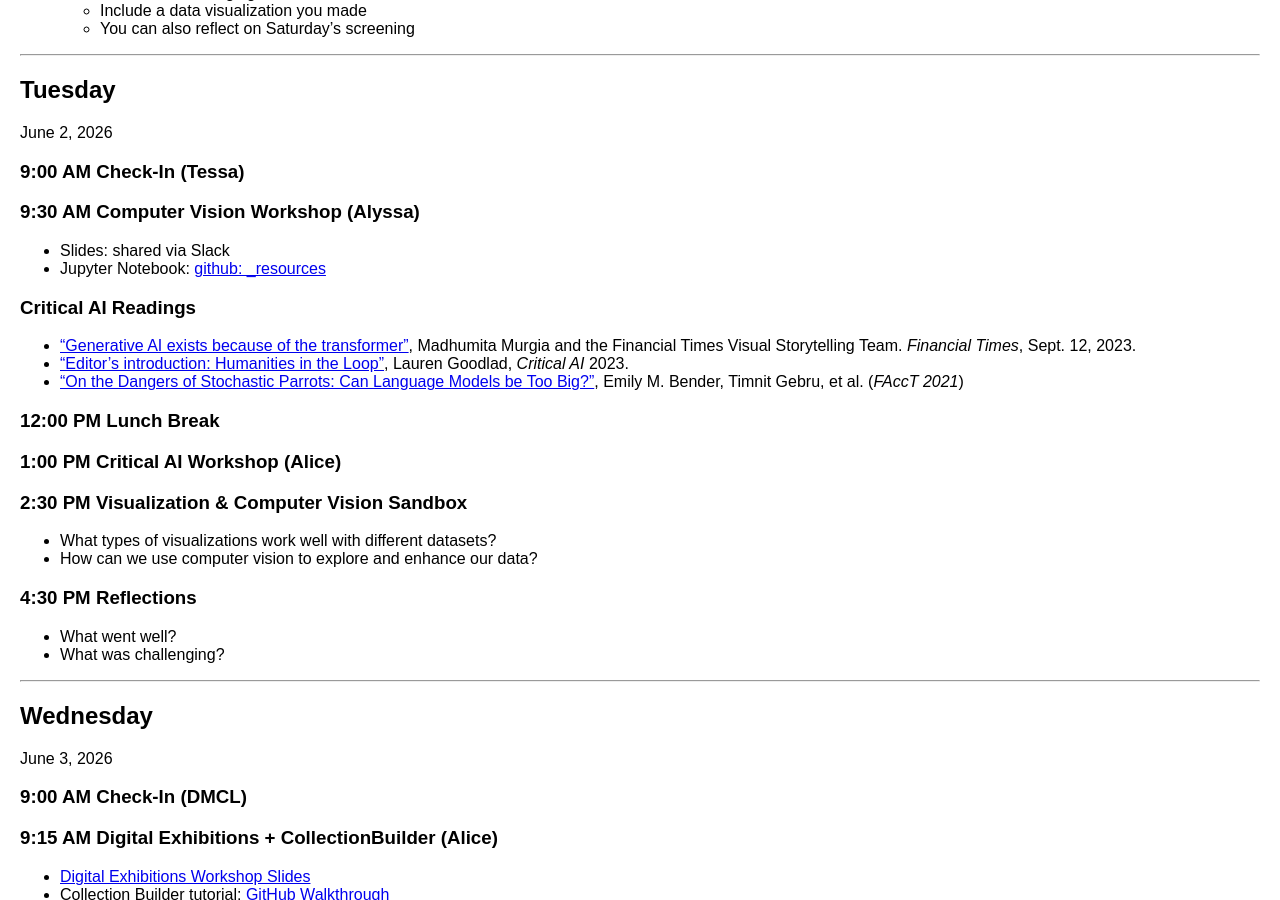
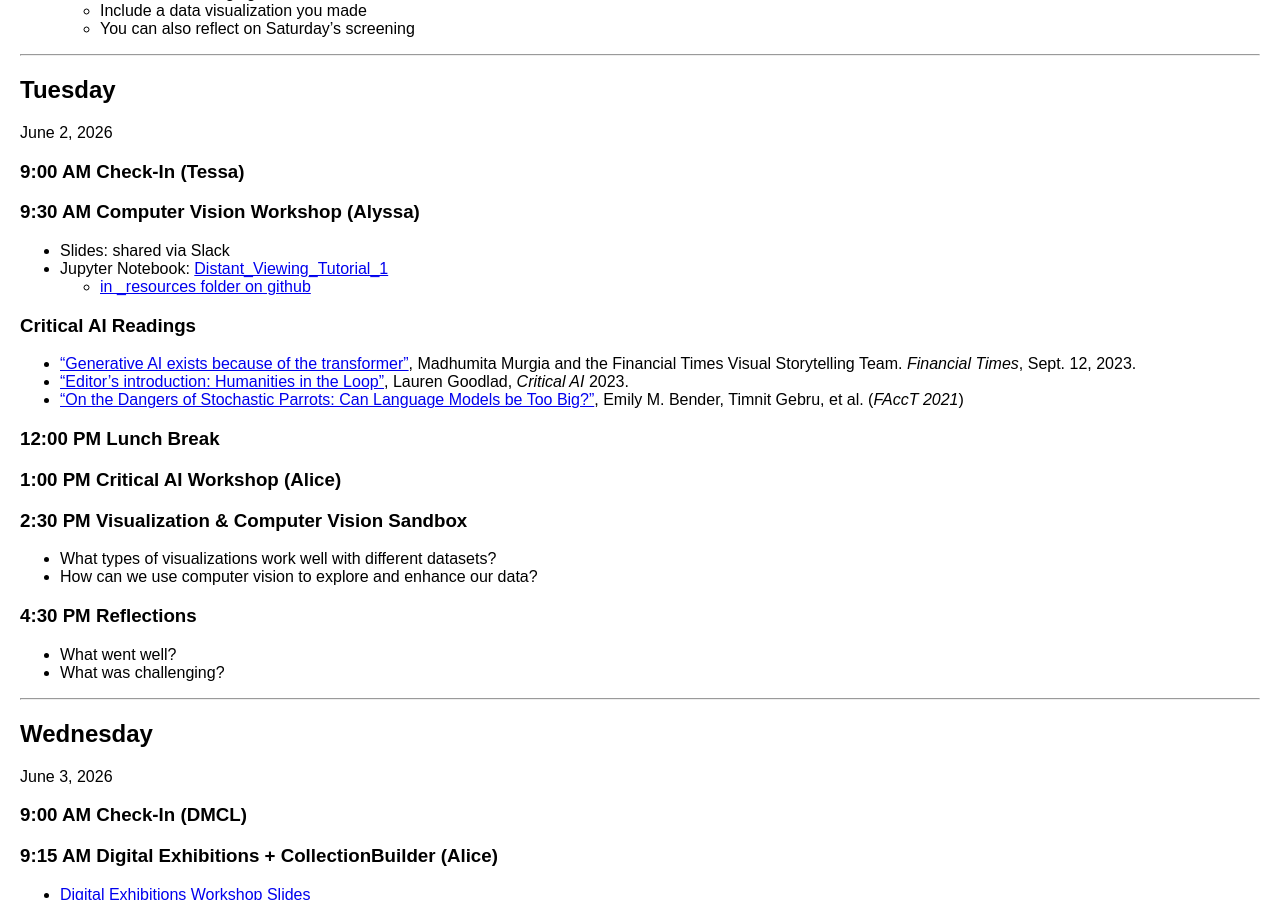
Before and after one commit to digbmc/dssf-syll, a Jekyll site: the page built from _weeks/02-data.md, in a window 1280 px wide and 900 px high, scrolled down 1235 px. Built offline with Jekyll 4.4.1, drawn with Linux system fonts in a browser that asks for light colours.

Commit message:
updates computer vision

```diff
--- a/_weeks/02-data.md
+++ b/_weeks/02-data.md
@@ -62,7 +62,8 @@ June 2, 2026
 
 ### 9:30 AM Computer Vision Workshop (Alyssa)
 - Slides: shared via Slack
-- Jupyter Notebook: [github: _resources](https://github.com/digbmc/dssf-syll/tree/main/_resources)
+- Jupyter Notebook: [Distant_Viewing_Tutorial_1](https://github.com/digbmc/dssf-syll/blob/main/_resources/Distant_Viewing_Tutorial_1_Movie_Posters_and_Color_Analysis.ipynb)
+  - [in _resources folder on github](https://github.com/digbmc/dssf-syll/tree/main/_resources)
 
 ### Critical AI Readings
 - [“Generative AI exists because of the transformer”](https://ig.ft.com/generative-ai/), Madhumita Murgia and the Financial Times Visual Storytelling Team. *Financial Times*, Sept. 12, 2023.
```
